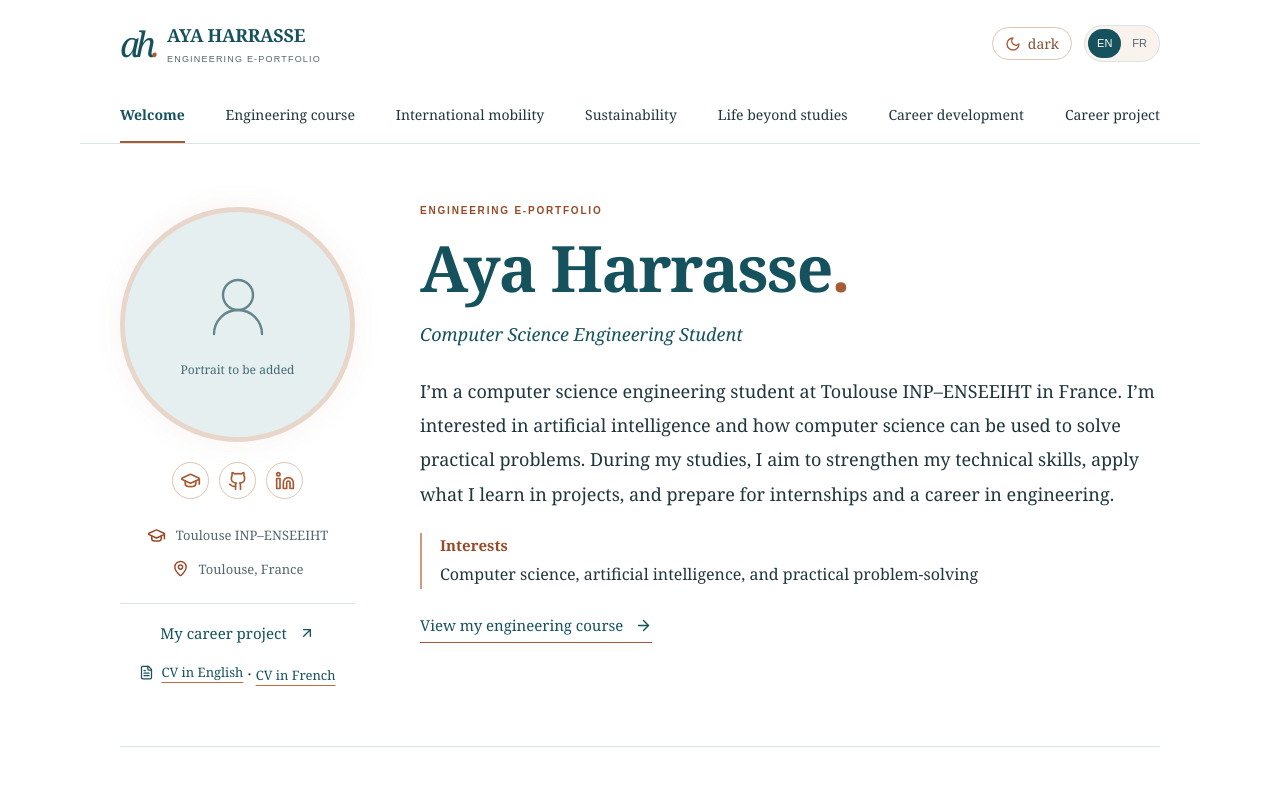
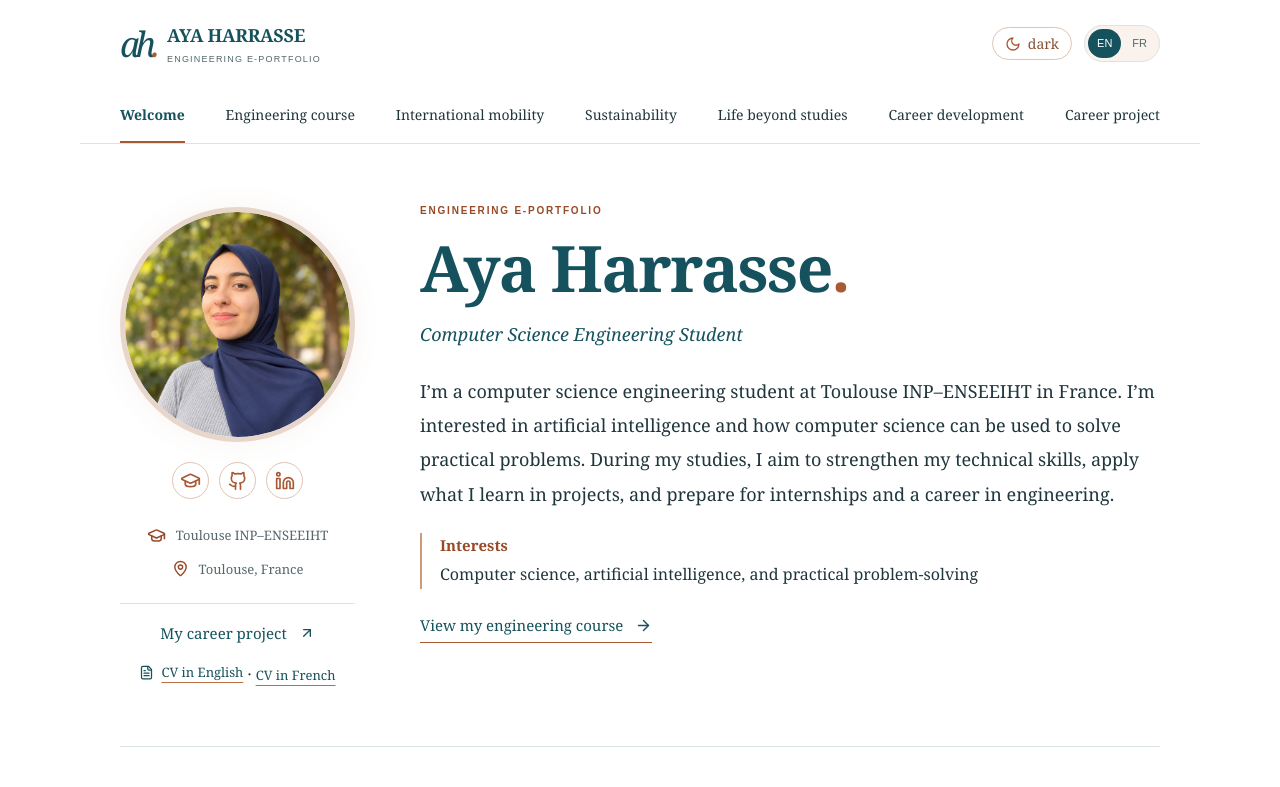
Before and after one commit to ayaharrasse123-sys/engineering-e-portfolio, a React (Vite) app: page / in a window 1280 px wide. Shown: the top 787 px of the page. Built offline with nearby package versions, Linux system fonts and the light colour scheme.

Commit message:
Add portrait to portfolio homepage

```diff
--- a/src/content.js
+++ b/src/content.js
@@ -1,5 +1,5 @@
 // Use bilingual objects for text. Asset paths refer to files in public/.
-export const personal = { name: 'Aya Harrasse', school: 'Toulouse INP–ENSEEIHT', portrait: null, cvEn: '/media/cv/aya-harrasse-en.pdf', cvFr: '/media/cv/aya-harrasse-fr.pdf', linkedin: 'https://www.linkedin.com/in/aya-harrasse-a510382b1/', github: 'https://github.com/ayaharrasse123-sys', video: null, transcript: { en: '', fr: '' } };
+export const personal = { name: 'Aya Harrasse', school: 'Toulouse INP–ENSEEIHT', portrait: '/media/portrait/aya-harrasse.png', cvEn: '/media/cv/aya-harrasse-en.pdf', cvFr: '/media/cv/aya-harrasse-fr.pdf', linkedin: 'https://www.linkedin.com/in/aya-harrasse-a510382b1/', github: 'https://github.com/ayaharrasse123-sys', video: null, transcript: { en: '', fr: '' } };
 export const academicYears = [1, 2, 3].map(year => ({ year, courses: [], skills: [], projects: [] }));
 export const academicProjects = []; // Flat project list displayed on the Engineering page.
 // Project schema: title, academicYear, description, objectives, technologies,
```
Also changed, not shown: public/media/portrait/aya-harrasse.png (added).
